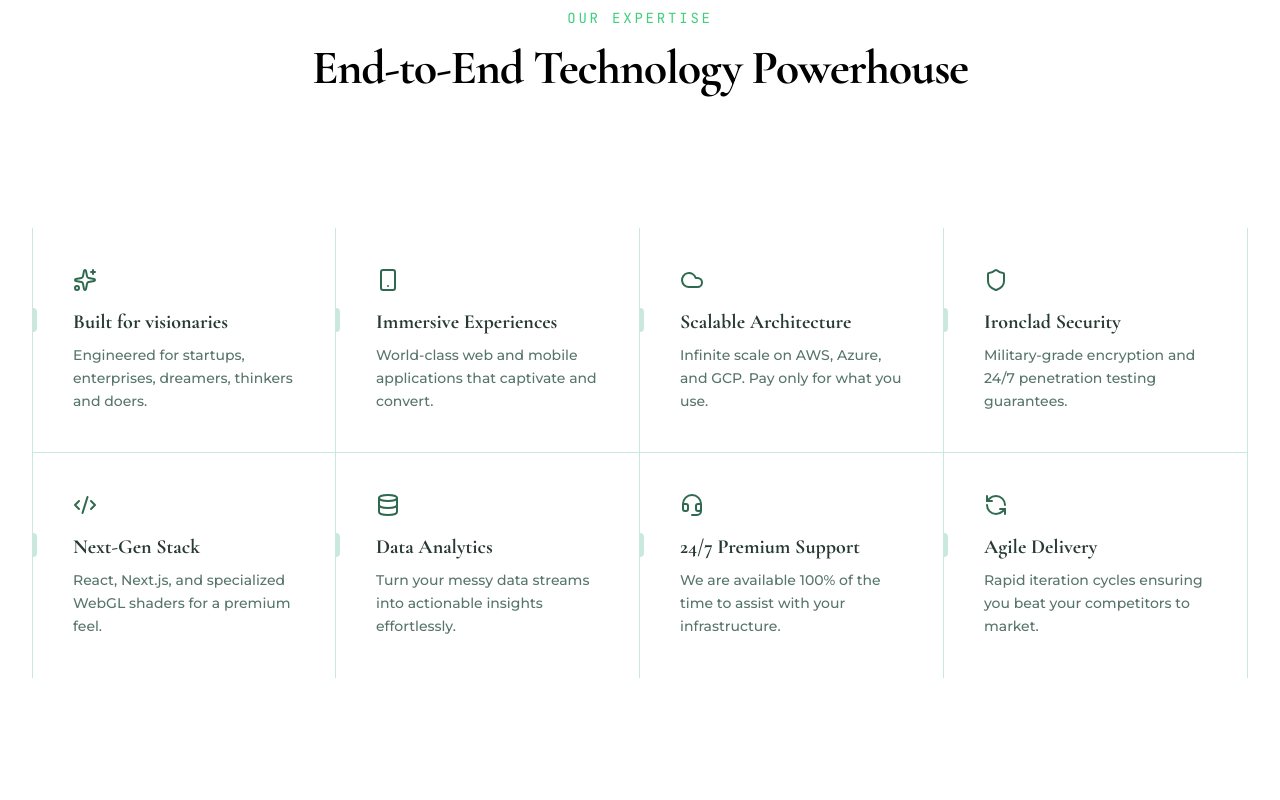
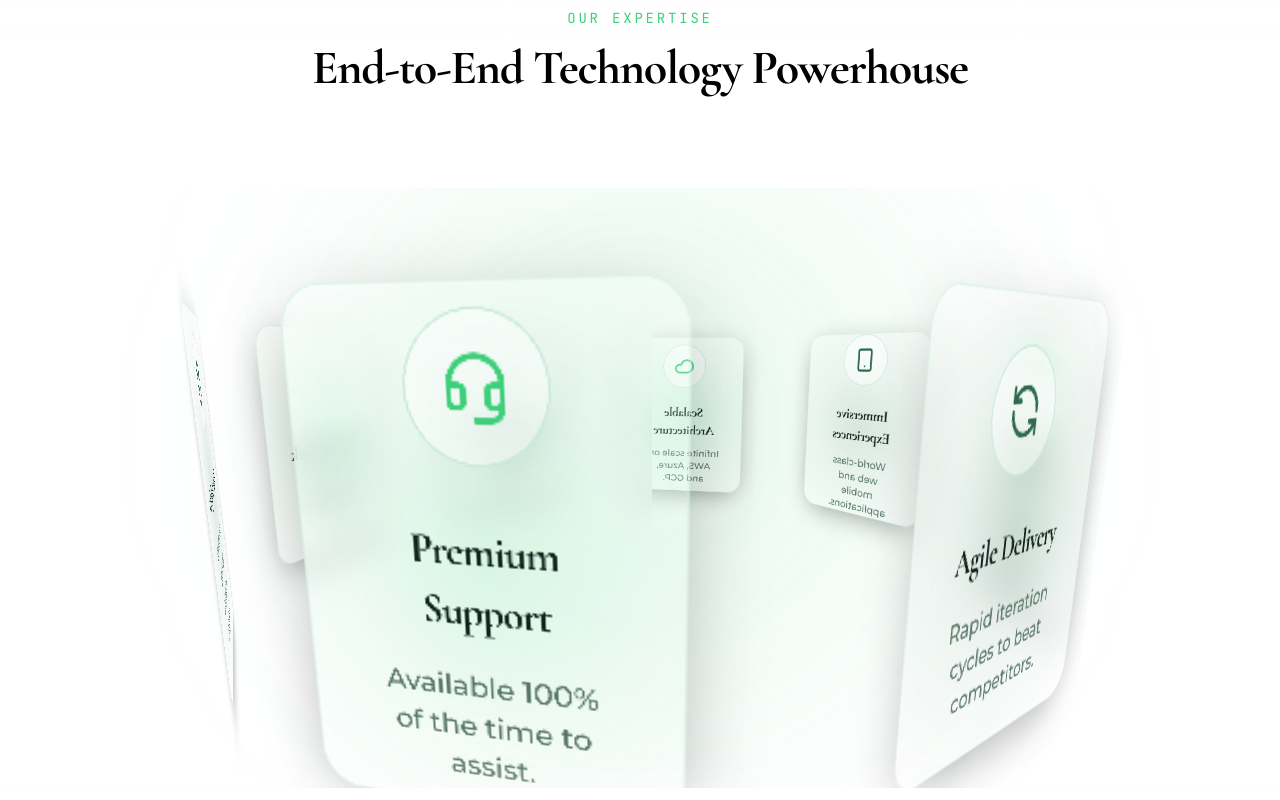
Before and after one commit to NishanRosary/AN-ERA, a React (Create React App) app in the folder frontend/: page / in a window 1280 px wide. Shown: the part 920-1720 px from the top of the page. Built offline with nearby package versions, Linux system fonts and the light colour scheme.

Commit message:
Updated a 3D UI cards for festures section in landing page

```diff
--- /dev/null
+++ b/frontend/src/components/Features.css
@@ -0,0 +1,104 @@
+.wrapper-3d {
+  width: 100%;
+  height: 600px;
+  position: relative;
+  text-align: center;
+  display: flex;
+  align-items: center;
+  justify-content: center;
+  overflow: hidden; /* Prevent horizontal scroll on mobile */
+  perspective: 1500px;
+}
+
+.inner-3d {
+  --w: 180px;
+  --h: 240px;
+  --translateZ: 350px;
+  --rotateX: -10deg;
+  --perspective: 1000px;
+  position: relative;
+  width: var(--w);
+  height: var(--h);
+  z-index: 2;
+  transform-style: preserve-3d;
+  transform: perspective(var(--perspective)) rotateX(var(--rotateX));
+  animation: rotating-3d 30s linear infinite;
+}
+
+@media (max-width: 768px) {
+  .inner-3d {
+    --w: 120px;
+    --h: 180px;
+    --translateZ: 220px;
+  }
+  .wrapper-3d {
+    height: 450px;
+  }
+}
+
+@media (max-width: 480px) {
+  .inner-3d {
+    --w: 100px;
+    --h: 150px;
+    --translateZ: 180px;
+  }
+  .wrapper-3d {
+    height: 400px;
+  }
+}
+
+@keyframes rotating-3d {
+  from {
+    transform: perspective(var(--perspective)) rotateX(var(--rotateX)) rotateY(0);
+  }
+  to {
+    transform: perspective(var(--perspective)) rotateX(var(--rotateX)) rotateY(1turn);
+  }
+}
+
+.card-3d {
+  position: absolute;
+  inset: 0;
+  border: 1px solid hsl(var(--border) / 0.5);
+  border-radius: 20px;
+  overflow: hidden;
+  transform: rotateY(calc((360deg / var(--quantity)) * var(--index))) translateZ(var(--translateZ));
+  background: hsl(var(--card) / 0.2);
+  backdrop-filter: blur(16px);
+  -webkit-backdrop-filter: blur(16px);
+  display: flex;
+  flex-direction: column;
+  align-items: center;
+  justify-content: center;
+  padding: 24px;
+  transition: all 0.6s cubic-bezier(0.16, 1, 0.3, 1);
+  box-shadow: 0 10px 40px -10px rgba(0, 0, 0, 0.4);
+}
+
+.card-3d:hover {
+  border-color: rgba(var(--color-card), 0.8);
+  background: hsl(var(--card) / 0.3);
+  box-shadow: 0 0 50px -10px rgba(var(--color-card), 0.4);
+  transform: rotateY(calc((360deg / var(--quantity)) * var(--index))) translateZ(calc(var(--translateZ) + 30px));
+}
+
+.img-bg {
+  position: absolute;
+  inset: 0;
+  z-index: -1;
+  background: radial-gradient(
+      circle at center,
+      rgba(var(--color-card), 0.15) 0%,
+      rgba(var(--color-card), 0.05) 50%,
+      transparent 100%
+    );
+}
+
+.card-content {
+  position: relative;
+  z-index: 1;
+  display: flex;
+  flex-direction: column;
+  align-items: center;
+  text-align: center;
+}
--- a/frontend/src/components/Features.js
+++ b/frontend/src/components/Features.js
@@ -10,87 +10,92 @@ import {
     RefreshCcw,
     Sparkles
 } from "lucide-react";
+import "./Features.css";
 
 export function Features() {
     const features = [
         {
             title: "Built for visionaries",
-            description: "Engineered for startups, enterprises, dreamers, thinkers and doers.",
-            icon: <Sparkles className="w-6 h-6" />,
+            description: "Engineered for startups, enterprises, and dreamers.",
+            icon: <Sparkles className="w-8 h-8" />,
+            color: "62, 207, 122" // #3ECF7A (Accent)
         },
         {
             title: "Immersive Experiences",
-            description: "World-class web and mobile applications that captivate and convert.",
-            icon: <Smartphone className="w-6 h-6" />,
+            description: "World-class web and mobile applications.",
+            icon: <Smartphone className="w-8 h-8" />,
+            color: "45, 106, 79" // Alpine Green
         },
         {
             title: "Scalable Architecture",
-            description: "Infinite scale on AWS, Azure, and GCP. Pay only for what you use.",
-            icon: <Cloud className="w-6 h-6" />,
+            description: "Infinite scale on AWS, Azure, and GCP.",
+            icon: <Cloud className="w-8 h-8" />,
+            color: "62, 207, 122"
         },
         {
             title: "Ironclad Security",
-            description: "Military-grade encryption and 24/7 penetration testing guarantees.",
-            icon: <Shield className="w-6 h-6" />,
+            description: "Military-grade encryption and testing.",
+            icon: <Shield className="w-8 h-8" />,
+            color: "45, 106, 79"
         },
         {
             title: "Next-Gen Stack",
-            description: "React, Next.js, and specialized WebGL shaders for a premium feel.",
-            icon: <Code2 className="w-6 h-6" />,
+            description: "React, Next.js, and specialized WebGL.",
+            icon: <Code2 className="w-8 h-8" />,
+            color: "62, 207, 122"
         },
         {
             title: "Data Analytics",
-            description: "Turn your messy data streams into actionable insights effortlessly.",
-            icon: <Database className="w-6 h-6" />,
+            description: "Turn messy data into actionable insights.",
+            icon: <Database className="w-8 h-8" />,
+            color: "45, 106, 79"
         },
         {
-            title: "24/7 Premium Support",
-            description: "We are available 100% of the time to assist with your infrastructure.",
-            icon: <Headset className="w-6 h-6" />,
+            title: "Premium Support",
+            description: "Available 100% of the time to assist.",
+            icon: <Headset className="w-8 h-8" />,
+            color: "62, 207, 122"
         },
         {
             title: "Agile Delivery",
-            description: "Rapid iteration cycles ensuring you beat your competitors to market.",
-            icon: <RefreshCcw className="w-6 h-6" />,
+            description: "Rapid iteration cycles to beat competitors.",
+            icon: <RefreshCcw className="w-8 h-8" />,
+            color: "45, 106, 79"
         },
     ];
 
     return (
-        <div className="grid grid-cols-1 md:grid-cols-2 lg:grid-cols-4 relative z-10 py-10 max-w-7xl mx-auto">
-            {features.map((feature, index) => (
-                <Feature key={feature.title} {...feature} index={index} />
-            ))}
+        <div className="wrapper-3d pt-20 pb-40">
+            <div className="inner-3d" style={{ "--quantity": features.length }}>
+                {features.map((feature, index) => (
+                    <div
+                        key={index}
+                        className="card-3d group"
+                        style={{
+                            "--index": index,
+                            "--color-card": feature.color,
+                        }}
+                    >
+                        <div className="img-bg" />
+                        <div className="card-content">
+                            <div
+                                className="mb-6 p-4 rounded-full bg-background/50 border border-border group-hover:border-accent group-hover:text-accent transition-all duration-300 dark:shadow-[0_0_20px_rgba(62,207,122,0.2)]"
+                                style={{ color: `rgb(${feature.color})` }}
+                            >
+                                {feature.icon}
+                            </div>
+                            <h3 className="text-lg md:text-xl font-heading font-bold mb-3 text-foreground tracking-tight">
+                                {feature.title}
+                            </h3>
+                            <p className="text-xs md:text-sm text-center text-muted-foreground font-medium leading-relaxed px-2">
+                                {feature.description}
+                            </p>
+                        </div>
+                    </div>
+                ))}
+            </div>
+            {/* Added a subtle glow effect behind the carousel */}
+            <div className="absolute top-[40%] left-1/2 -translate-x-1/2 -translate-y-1/2 w-[600px] h-[600px] bg-accent/10 blur-[120px] rounded-full pointer-events-none -z-10" />
         </div>
     );
 }
-
-const Feature = ({ title, description, icon, index }) => {
-    return (
-        <div
-            className={cn(
-                "flex flex-col lg:border-r py-10 relative group/feature border-border transition-colors duration-300",
-                (index === 0 || index === 4) && "lg:border-l border-border",
-                index < 4 && "lg:border-b border-border"
-            )}
-        >
-            {index < 4 && (
-                <div className="opacity-0 group-hover/feature:opacity-100 transition duration-500 absolute inset-0 h-full w-full bg-gradient-to-t from-accent/10 to-transparent pointer-events-none" />
-            )}
-            {index >= 4 && (
-                <div className="opacity-0 group-hover/feature:opacity-100 transition duration-500 absolute inset-0 h-full w-full bg-gradient-to-b from-accent/10 to-transparent pointer-events-none" />
-            )}
-            <div className="mb-4 relative z-10 px-10 text-primary group-hover/feature:text-accent transition-colors duration-300 dark:drop-shadow-[0_0_15px_rgba(62,207,122,0.5)]">
-                {icon}
-            </div>
-            <div className="text-xl font-heading font-bold mb-2 relative z-10 px-10">
-                <div className="absolute left-0 inset-y-0 h-6 group-hover/feature:h-8 w-1 rounded-tr-full rounded-br-full bg-border group-hover/feature:bg-accent transition-all duration-300 origin-center" />
-                <span className="group-hover/feature:translate-x-2 transition duration-300 inline-block text-foreground/90">
-                    {title}
-                </span>
-            </div>
-            <p className="text-sm text-muted-foreground max-w-xs relative z-10 px-10 group-hover/feature:text-foreground/70 transition-colors duration-300 leading-relaxed font-medium">
-                {description}
-            </p>
-        </div>
-    );
-};
```
